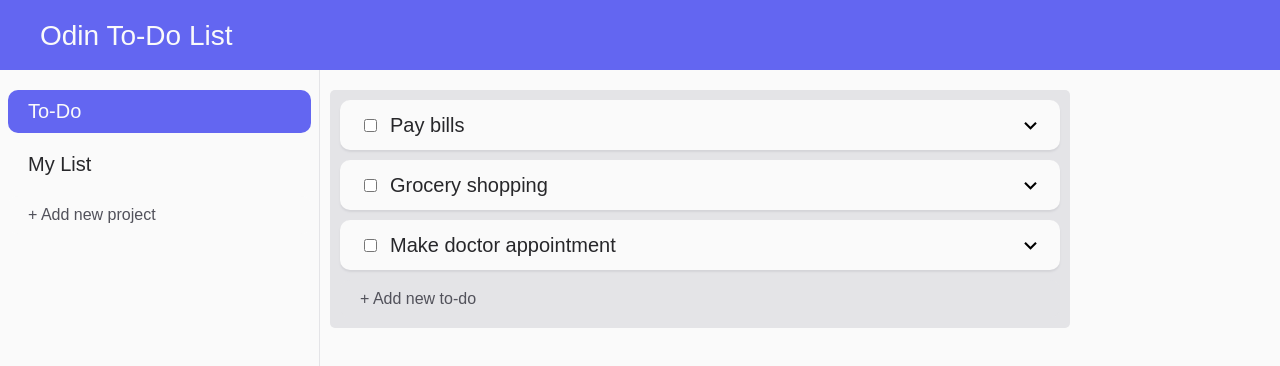
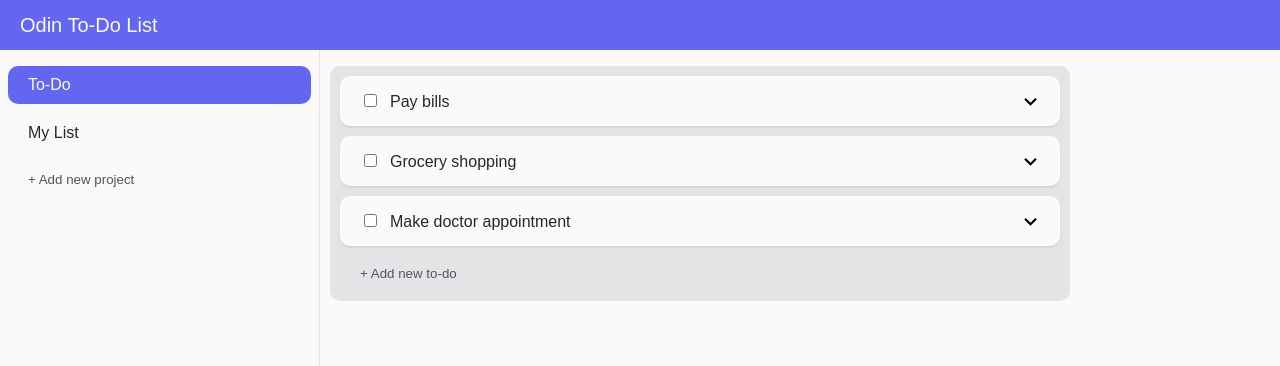
Before and after one commit to anthony-roncal/todo-list, a website built with webpack: page dist/index.html in a window 1280 px wide. Shown: the top 366 px of the page. Built offline with nearby package versions, Linux system fonts and the light colour scheme.

Commit message:
removed font sizes and consolidated more styling

```diff
--- a/src/style.css
+++ b/src/style.css
@@ -17,24 +17,32 @@
 body {
     display: grid;
     grid-template-columns: 1fr 3fr;
-    grid-template-rows: 70px 1fr;
+    grid-template-rows: 50px 1fr;
     margin: 0;
     height: 100vh;
     font-family: Arial, Helvetica, sans-serif;
 }
 
 header {
+    display: flex;
     grid-column: 1 / 3;
     background-color: var(--indigo);
     color: var(--zinc-50);
-    font-size: 28px;
-    padding: 20px 40px;
+    align-items: center;
+    font-size: 20px;
+    padding-left: 20px;
 }
 
 .sidebar,
-.content {
-    font-size: 20px;
+.content,
+.add-project-field,
+.add-todo-field,
+.todo-item,
+.show-add-project-form-btn,
+.add-project-cancel-btn,
+.chevron {
     background-color: var(--zinc-50);
+    color: var(--zinc-800);
 }
 
 .sidebar {
@@ -53,7 +61,7 @@ header {
 .todo-ul {
     width: 75%;
     margin-left: 10px;
-    border-radius: 5px;
+    border-radius: 10px;
     padding: 10px;
     background-color: var(--zinc-200);
 }
@@ -62,28 +70,11 @@ header {
 .add-todo-field {
     width: 100%;
     outline: none;
-    background-color: var(--zinc-50);
-    font-size: 20px;
     box-shadow: 0 2px 2px var(--zinc-300);
-}
-
-.add-project-btn,
-.add-project-cancel-btn,
-.add-todo-btn,
-.add-todo-cancel-btn {
-    font-size: 20px;
-}
-
-.todo-item,
-.show-add-project-form-btn,
-.add-project-cancel-btn {
-    background-color: var(--zinc-50);
-    color: var(--zinc-800);
 }
 
 .show-add-project-form-btn,
 .show-add-todo-form-btn {
-    font-size: 16px;
     color: var(--zinc-600);
 }
 
@@ -102,15 +93,6 @@ header {
     text-align: left;
 }
 
-.current-project,
-.current-project:hover,
-.current-project > .delete-project,
-.add-project-btn,
-.add-todo-btn {
-    background-color: var(--indigo);
-    color: var(--zinc-50);
-}
-
 .project-item:hover,
 .show-add-project-form-btn:hover,
 .todo-item:hover,
@@ -119,6 +101,15 @@ header {
 .expanded > .chevron {
     background-color: var(--zinc-100);
     color: var(--zinc-900);
+}
+
+.current-project,
+.current-project:hover,
+.current-project > .delete-project,
+.add-project-btn,
+.add-todo-btn {
+    background-color: var(--indigo);
+    color: var(--zinc-50);
 }
 
 .add-project-btn:hover,
@@ -158,7 +149,6 @@ button,
     border: none;
     padding: 10px 20px;
     border-radius: 10px;
-    color: var(--zinc-800);
 }
 
 .project-item {
@@ -197,7 +187,6 @@ button,
 .delete-todo {
     display: none;
     background-color: var(--zinc-100);
-    font-size: 18px;
     border-radius: 3px;
     padding: 1px 10px;
     margin: 0;
@@ -213,7 +202,6 @@ input[type=checkbox]:checked + label.strikethrough {
 }
 
 .chevron {
-    background-color: var(--zinc-50);
     background-image: url('./chevron-down.svg');
     background-repeat: no-repeat;
     background-position: center;
@@ -243,10 +231,6 @@ button,
     margin: 0;
 }
 
-.todo-details-container > label {
-    font-size: 16px;
-}
-
 .rotate {
     rotate: 180deg;
 }
--- a/src/viewController.js
+++ b/src/viewController.js
@@ -1,5 +1,6 @@
 export default function viewController(projectsArray, currentProject) {
     const header = document.createElement('header');
+    const title = document.createElement('p');
     const sidebar = document.createElement('div');
     const projectsList = document.createElement('ul');
     const content = document.createElement('div');
@@ -18,7 +19,8 @@ export default function viewController(projectsArray, currentProject) {
     const addTodoCancelBtn = document.createElement('button');
 
     (function init() {
-        header.textContent = 'Odin To-Do List';
+        header.appendChild(title);
+        title.textContent = 'Odin To-Do List';
 
         // init sidebar with projects
         sidebar.classList.add('sidebar');
@@ -100,7 +102,7 @@ export default function viewController(projectsArray, currentProject) {
             }
             const deleteBtn = document.createElement('button');
             deleteBtn.classList.add('delete-project');
-            deleteBtn.textContent = 'x';
+            deleteBtn.textContent = 'X';
 
             projectListItem.appendChild(deleteBtn);
 
@@ -175,7 +177,7 @@ export default function viewController(projectsArray, currentProject) {
 
             const deleteBtn = document.createElement('button');
             deleteBtn.classList.add('delete-todo');
-            deleteBtn.textContent = 'x';
+            deleteBtn.textContent = 'X';
 
             const chevron = document.createElement('button');
             chevron.classList.add('chevron');
```
